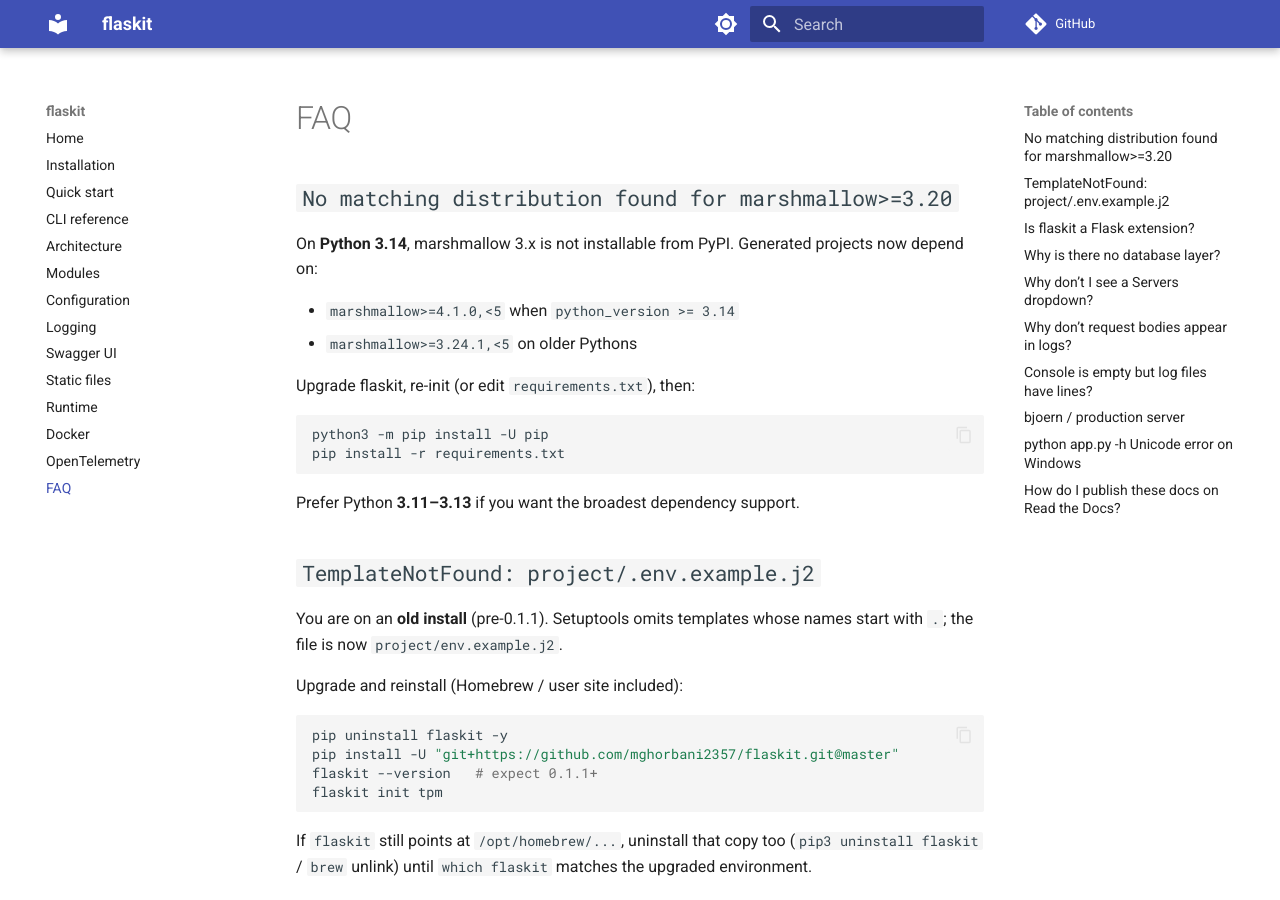
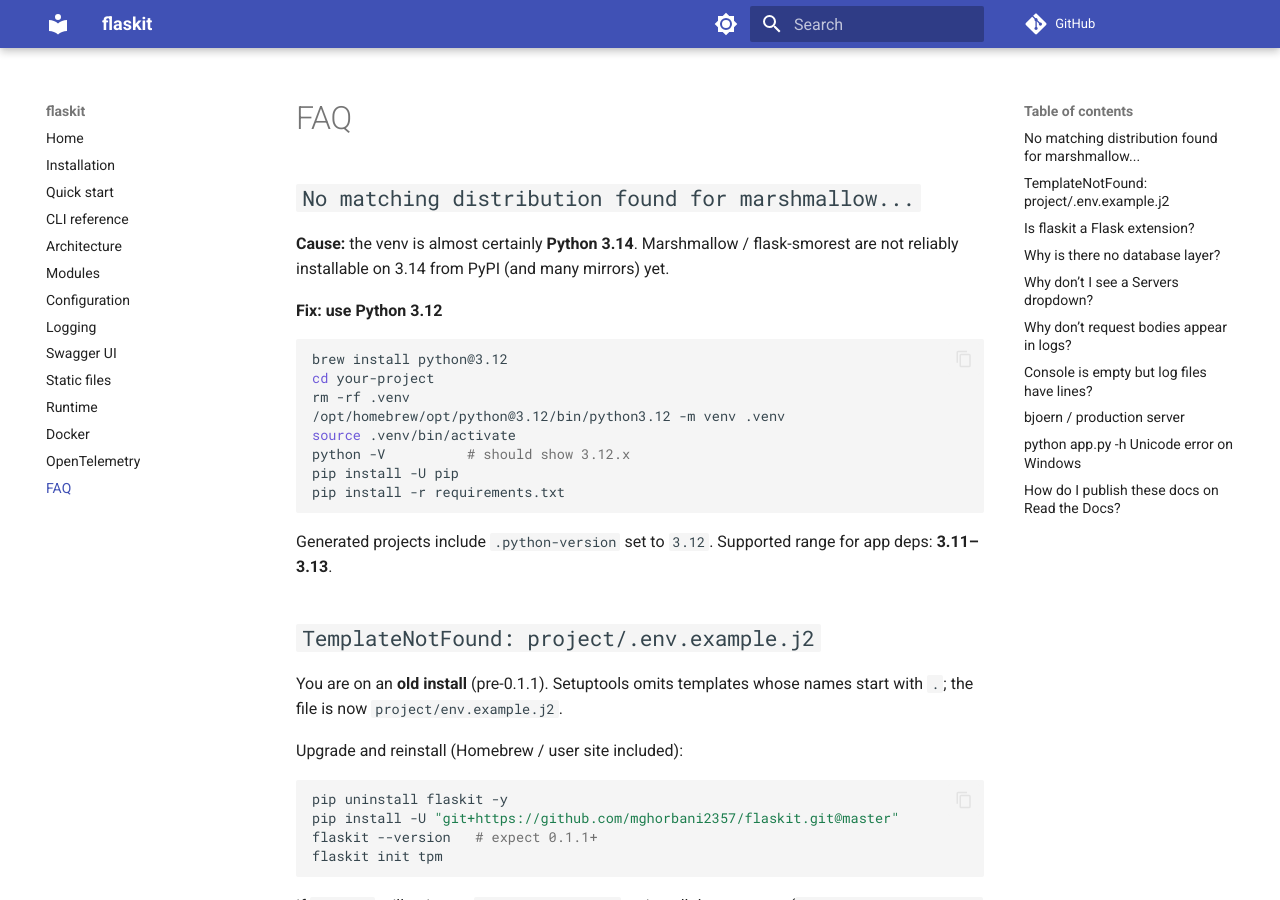
Before and after one commit to mghorbani2357/flaskit, an MkDocs documentation site: the page built from docs/faq.md, in a window 1280 px wide and 900 px high. Built offline with MkDocs 1.6.1 and Material for MkDocs 9.7.7, drawn with Linux system fonts in a browser that asks for light colours; comment, search, counter and statistics services are not loaded.

Commit message:
Recommend Python 3.12 for generated apps to fix marshmallow installs.
Warn on 3.14 during init, add .python-version, and document brew python@3.12 setup.

Co-authored-by: Cursor <cursoragent@cursor.com>

````diff
--- a/docs/faq.md
+++ b/docs/faq.md
@@ -1,20 +1,23 @@
 # FAQ
 
-## `No matching distribution found for marshmallow>=3.20`
+## `No matching distribution found for marshmallow...`
 
-On **Python 3.14**, marshmallow 3.x is not installable from PyPI. Generated projects now depend on:
+**Cause:** the venv is almost certainly **Python 3.14**. Marshmallow / flask-smorest are not reliably installable on 3.14 from PyPI (and many mirrors) yet.
 
-- `marshmallow>=4.1.0,<5` when `python_version >= 3.14`
-- `marshmallow>=3.24.1,<5` on older Pythons
-
-Upgrade flaskit, re-init (or edit `requirements.txt`), then:
+**Fix: use Python 3.12**
 
 ```bash
-python3 -m pip install -U pip
+brew install python@3.12
+cd your-project
+rm -rf .venv
+/opt/homebrew/opt/python@3.12/bin/python3.12 -m venv .venv
+source .venv/bin/activate
+python -V          # should show 3.12.x
+pip install -U pip
 pip install -r requirements.txt
 ```
 
-Prefer Python **3.11–3.13** if you want the broadest dependency support.
+Generated projects include `.python-version` set to `3.12`. Supported range for app deps: **3.11–3.13**.
 
 ## `TemplateNotFound: project/.env.example.j2`
 
--- a/pyproject.toml
+++ b/pyproject.toml
@@ -4,7 +4,7 @@ build-backend = "setuptools.build_meta"
 
 [project]
 name = "flaskit"
-version = "0.1.2"
+version = "0.1.3"
 description = "CLI scaffolding tool for Flask-Smorest projects with modular resources and Swagger definitions"
 readme = "README.md"
 license = { text = "GPL-3.0-or-later" }
@@ -65,6 +65,7 @@ flaskit = [
     "templates/*.j2",
     "templates/*/*.j2",
     "templates/project/*",
+    "templates/project/python-version",
     "templates/project/assets/*",
     "templates/project/assets/statics/*",
     "templates/project/assets/swagger-ui/*",
````
Also changed, not shown: docs/installation.md (+2 -1 lines), 6 other files.
